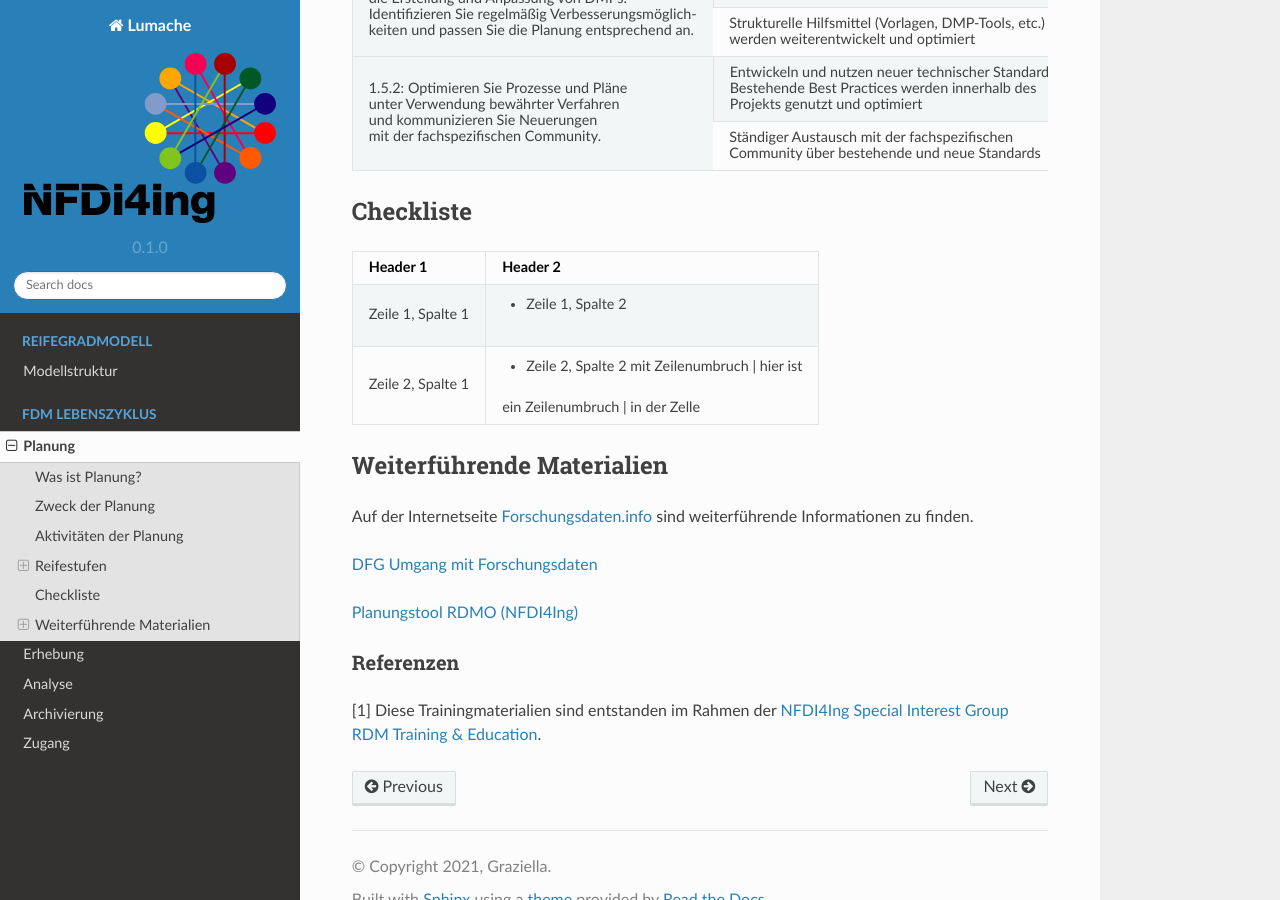
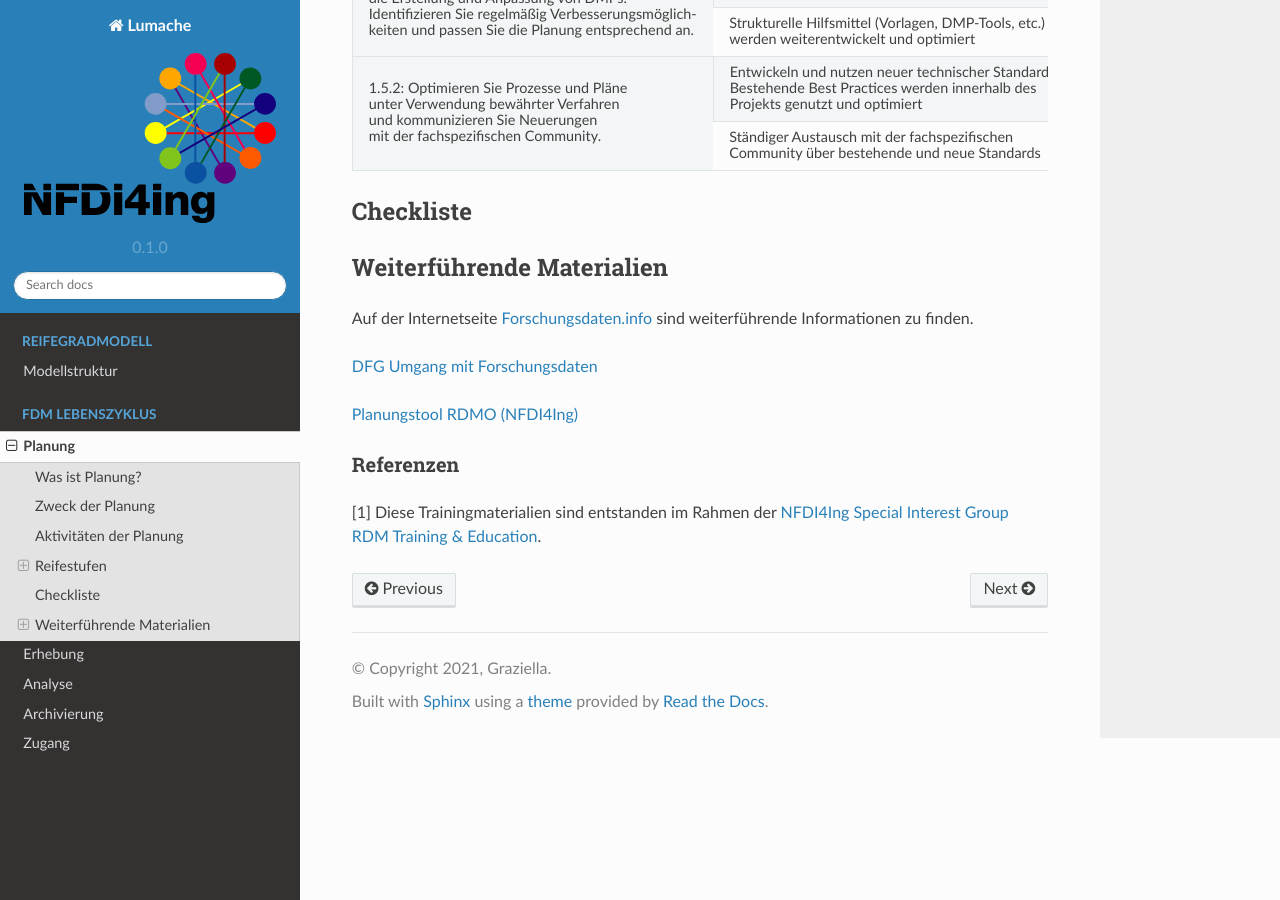
Before and after one commit to LUHMW/MaturityModelsNFDI4Ing, a Sphinx documentation site: the page built from docs/source/planung.rst, in a window 1280 px wide and 900 px high, scrolled down 4287 px. Built offline with Sphinx 7.4.7 and the Read the Docs theme 2.0.0, drawn with Linux system fonts in a browser that asks for light colours.

Commit message:
Update planung.rst

```diff
--- a/docs/source/planung.rst
+++ b/docs/source/planung.rst
@@ -240,14 +240,6 @@ Level 5
 Checkliste
 *************
 
-+-------------------+--------------------------------------------------+
-| Header 1          | Header 2                                         |
-+===================+==================================================+
-| Zeile 1, Spalte 1 | * Zeile 1, Spalte 2                              |
-+-------------------+--------------------------------------------------+
-| Zeile 2, Spalte 1 | * Zeile 2, Spalte 2 mit Zeilenumbruch \| hier ist|
-|                   | ein Zeilenumbruch \| in der Zelle                |
-+-------------------+--------------------------------------------------+
 
 
 ***************************
```
